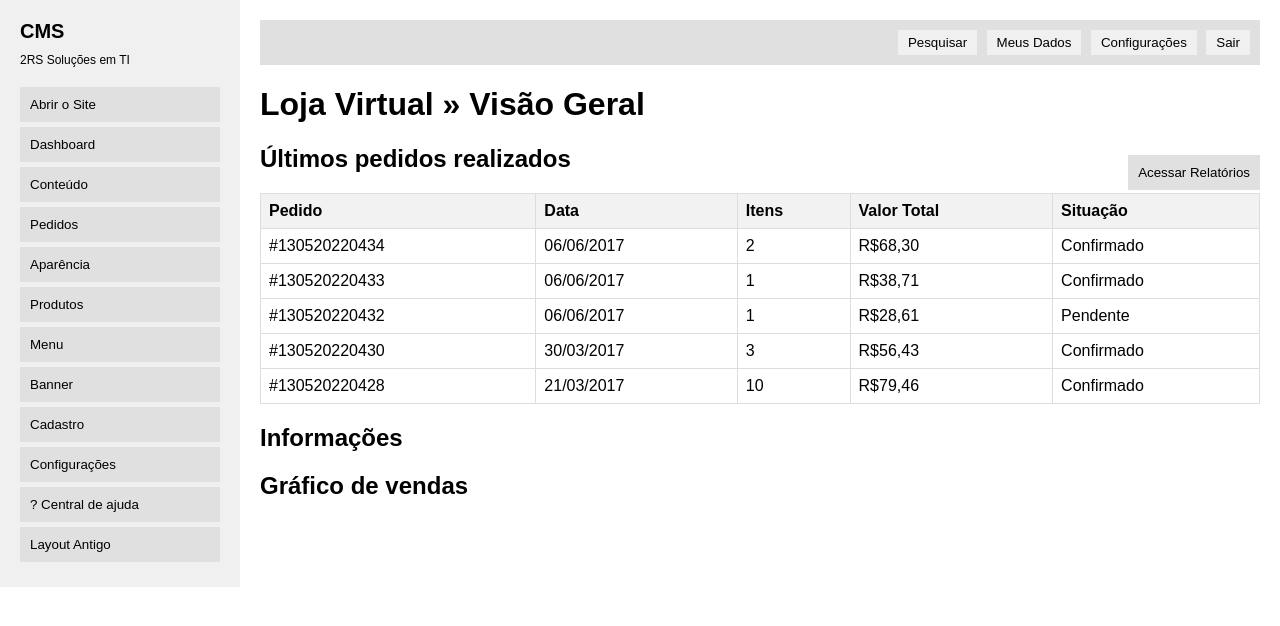
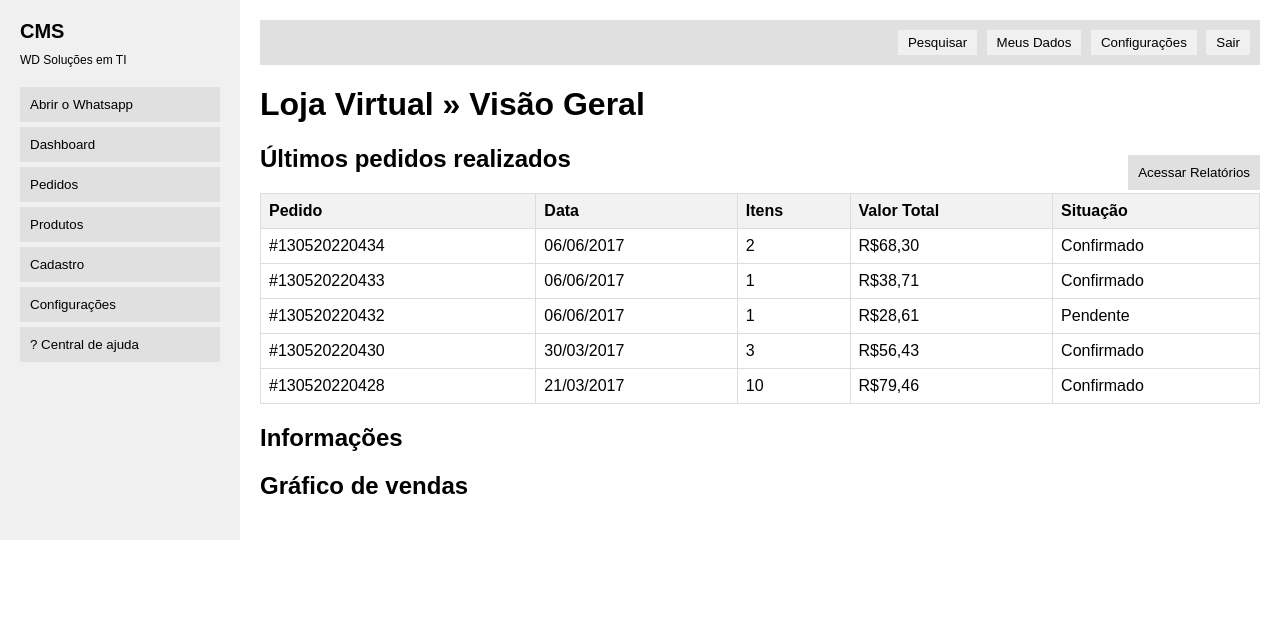
Before and after one commit to warleyroma/frontpizzaria, a Flask app: page / in a window 1280 px wide. Shown: the top 626 px of the page. Run offline with Flask 3, Linux system fonts and the light colour scheme.

Commit message:
Update index.html

```diff
--- a/cms_flask/templates/index.html
+++ b/cms_flask/templates/index.html
@@ -8,19 +8,14 @@
     <div class="container">
         <div class="sidebar">
             <div class="logo">CMS</div>
-            <div class="title">2RS Soluções em TI</div>
-            <button>Abrir o Site</button>
+            <div class="title">WD Soluções em TI</div>
+            <button>Abrir o Whatsapp</button>
             <button>Dashboard</button>
-            <button>Conteúdo</button>
             <button>Pedidos</button>
-            <button>Aparência</button>
             <button>Produtos</button>
-            <button>Menu</button>
-            <button>Banner</button>
             <button>Cadastro</button>
             <button>Configurações</button>
             <button>? Central de ajuda</button>
-            <button>Layout Antigo</button>
         </div>
         <div class="main-content">
             <div class="top-bar">
```
